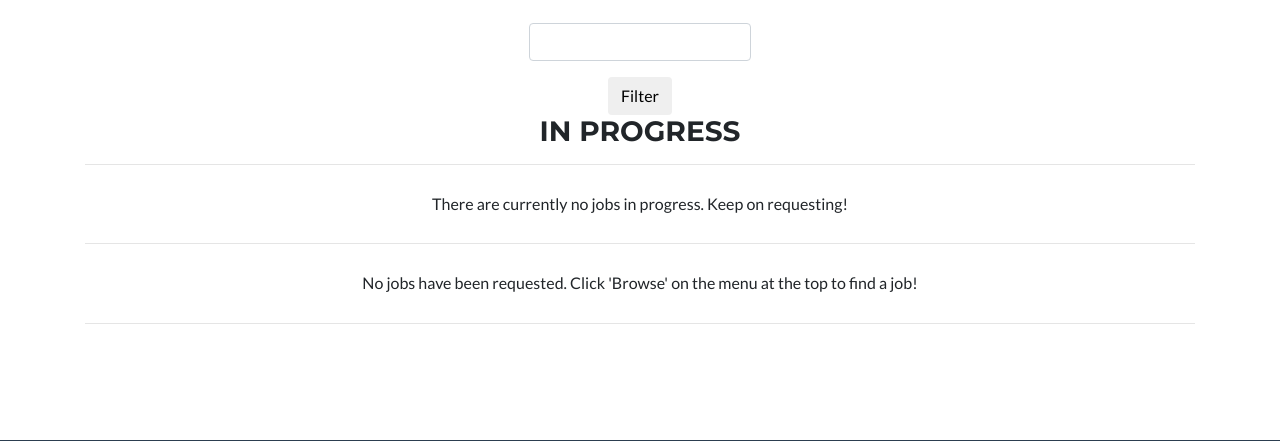
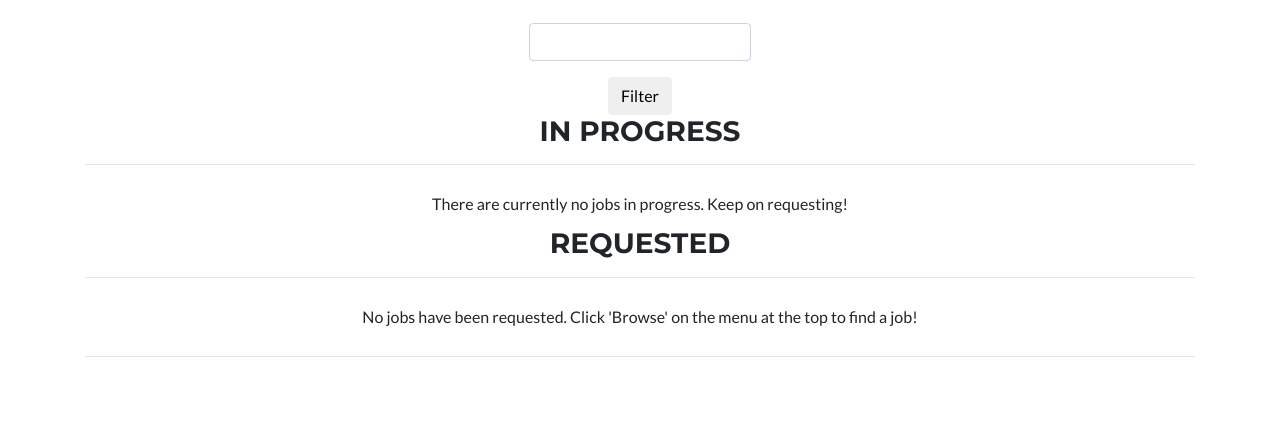
Before and after one commit to BrandonTang/BlueCollr, a Flask app: template app/templates/jobs/my_requests.html in a window 1280 px wide. Shown: the part 304-745 px from the top of the page. Run offline with Flask 2, Linux system fonts and the light colour scheme; the template is opened without the code that fills it: values that come from a table or form of the project are taken from there, others are empty; some libraries are stand-ins or nearby versions.

Commit message:
pushing minor mistake

```diff
--- a/app/templates/jobs/my_requests.html
+++ b/app/templates/jobs/my_requests.html
@@ -65,6 +65,7 @@ My Requests
 
         {% endif %}
 
+        <h3 class="text-center">Requested</h3>
         {% if not requested_jobs and not requested_sorted %}
             <hr>
             <div class="row" style="display: inline-block; margin: 1%;">
```
